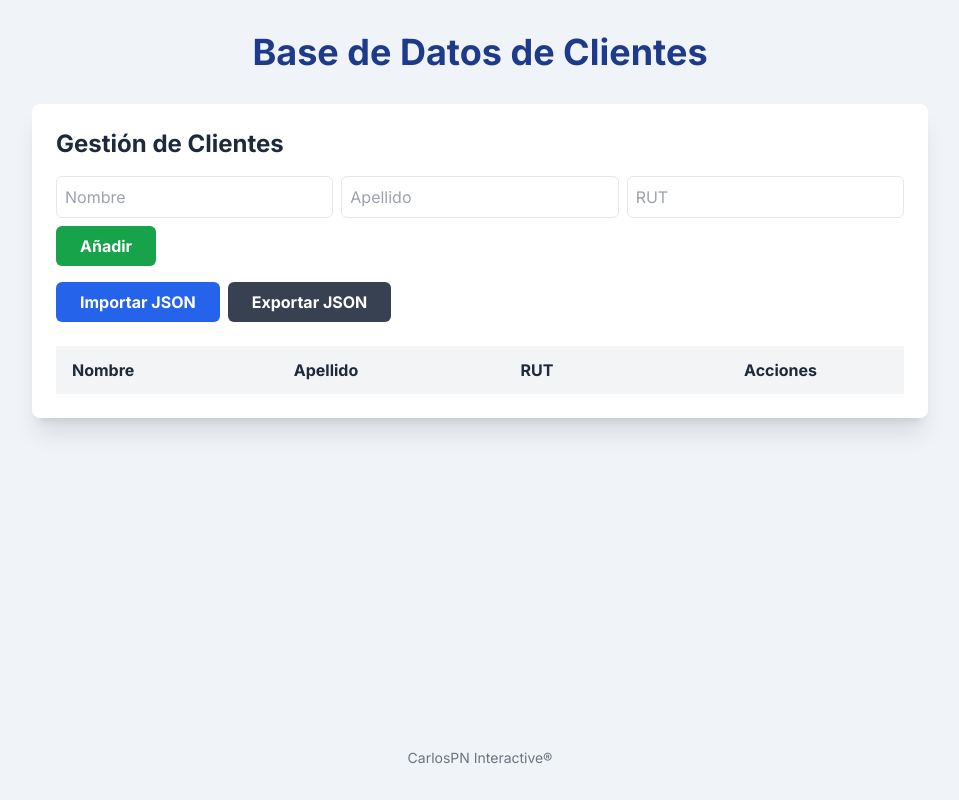
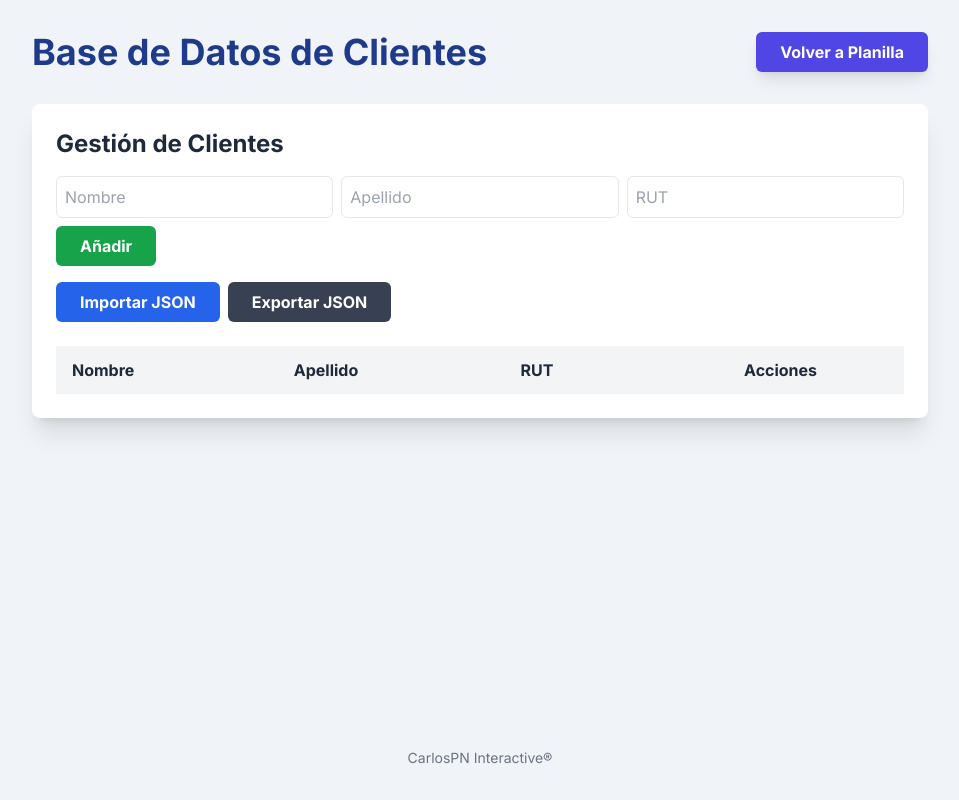
Before and after one commit to 33Javier33/torneo, a plain HTML site: page base/index.html in a window 1280 px wide. Shown: the whole page, without its empty margins (160-1119 px from the left). Drawn offline with nearby package versions, Linux system fonts and the light colour scheme.

Commit message:
Actualizar index.html

```diff
--- a/base/index.html
+++ b/base/index.html
@@ -46,7 +46,14 @@
     <div id="toast" class="toast"></div>
 
     <div class="container w-full max-w-4xl">
-        <h1 class="text-3xl md:text-4xl font-extrabold text-blue-900 mb-8 text-center">Base de Datos de Clientes</h1>
+        <!-- CONTENEDOR PARA EL TÍTULO Y EL NUEVO BOTÓN -->
+        <div class="flex flex-col sm:flex-row justify-between items-center mb-8 w-full">
+            <h1 class="text-3xl md:text-4xl font-extrabold text-blue-900 text-center sm:text-left mb-4 sm:mb-0">Base de Datos de Clientes</h1>
+            <a href="https://torneo-flax.vercel.app/" class="bg-indigo-600 text-white px-6 py-2 rounded-md font-bold hover:bg-indigo-700 transition-colors shadow-lg">
+                Volver a Planilla
+            </a>
+        </div>
+
         <div class="bg-white p-6 rounded-lg shadow-xl">
             <h2 class="text-2xl font-bold mb-4">Gestión de Clientes</h2>
 
@@ -98,7 +105,6 @@
     </footer>
 
     <script>
-        // Variable para guardar el índice del cliente a eliminar
         let clientToDeleteIndex = null;
 
         function showToast(message) {
@@ -194,8 +200,6 @@
             rutInput.value = '';
         }
 
-        // --- Lógica del Modal de Confirmación ---
-
         function showDeleteModal(index) {
             clientToDeleteIndex = index;
             const modal = document.getElementById('deleteConfirmationModal');
@@ -235,8 +239,6 @@
             }
             hideDeleteModal();
         }
-
-        // --- Fin de la Lógica del Modal ---
 
         function exportClients() {
             const clients = getClients();
@@ -298,7 +300,6 @@
 
         document.addEventListener('DOMContentLoaded', () => {
             renderClients();
-            // Añadir el listener para el botón de confirmación del modal
             document.getElementById('confirmDeleteButton').addEventListener('click', confirmAndDelete);
         });
     </script>
```
